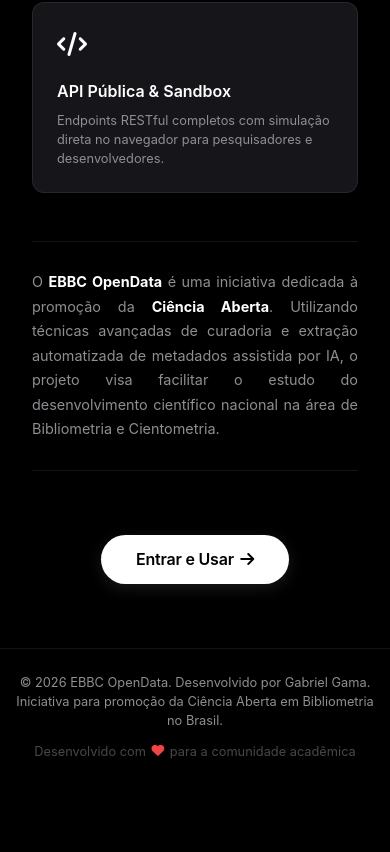
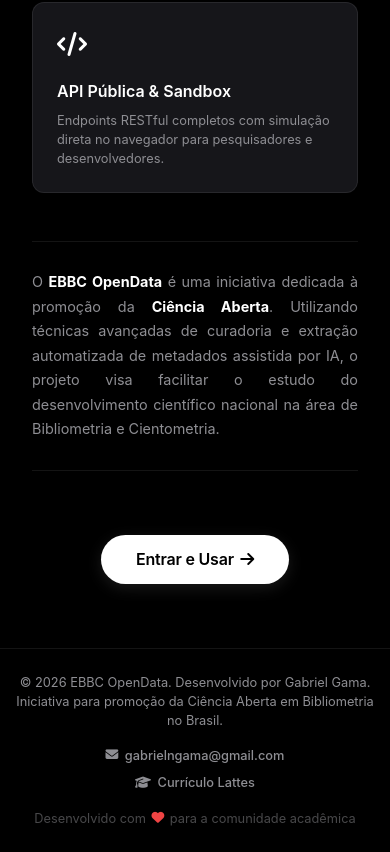
Before and after one commit to GabrielBaiano/EBBC-OpenData, a website: page public/index.html in a window 390 px wide. Shown: the part 834-1686 px from the top of the page. Before the commit the page ends 1619 px from the top, so only its background shows below. Drawn offline with nearby package versions, Linux system fonts and the light colour scheme; no server answers.

Commit message:
feat: add footer contact section and implement API key authentication middleware

```diff
--- a/public/index.html
+++ b/public/index.html
@@ -605,6 +605,12 @@
       <div class="footer-left">
         <p>&copy; 2026 EBBC OpenData. Desenvolvido por Gabriel Gama. Iniciativa para promoção da Ciência Aberta em Bibliometria no Brasil.</p>
       </div>
+      <div class="footer-center">
+        <div class="footer-contacts">
+          <a href="mailto:gabrielngama@gmail.com" class="footer-link"><i class="fa-solid fa-envelope"></i> gabrielngama@gmail.com</a>
+          <a href="http://lattes.cnpq.br/1588167693631178" target="_blank" rel="noopener noreferrer" class="footer-link"><i class="fa-solid fa-graduation-cap"></i> Currículo Lattes</a>
+        </div>
+      </div>
       <div class="footer-right">
         <span>Desenvolvido com <i class="fa-solid fa-heart" style="color: #ef4444;"></i> para a comunidade acadêmica</span>
       </div>
--- a/public/style.css
+++ b/public/style.css
@@ -990,6 +990,24 @@
   color: var(--text-secondary);
   margin: 0;
 }
+.footer-contacts {
+  display: flex;
+  gap: 1.25rem;
+  align-items: center;
+}
+.footer-link {
+  color: var(--text-secondary);
+  text-decoration: none;
+  display: inline-flex;
+  align-items: center;
+  gap: 0.4rem;
+  font-weight: 500;
+  transition: all 0.2s ease;
+}
+.footer-link:hover {
+  color: var(--text-primary);
+  text-shadow: 0 0 8px rgba(255, 255, 255, 0.1);
+}
 .app-footer-bar span {
   color: var(--text-muted);
   display: flex;
@@ -1000,8 +1018,12 @@
   .app-footer-bar {
     flex-direction: column;
     text-align: center;
-    gap: 0.75rem;
+    gap: 1rem;
     padding: 1.5rem 1rem;
+  }
+  .footer-contacts {
+    flex-direction: column;
+    gap: 0.5rem;
   }
   .app-footer-bar span {
     justify-content: center;
```
Also changed, not shown: server.js (+26 -1 lines).
